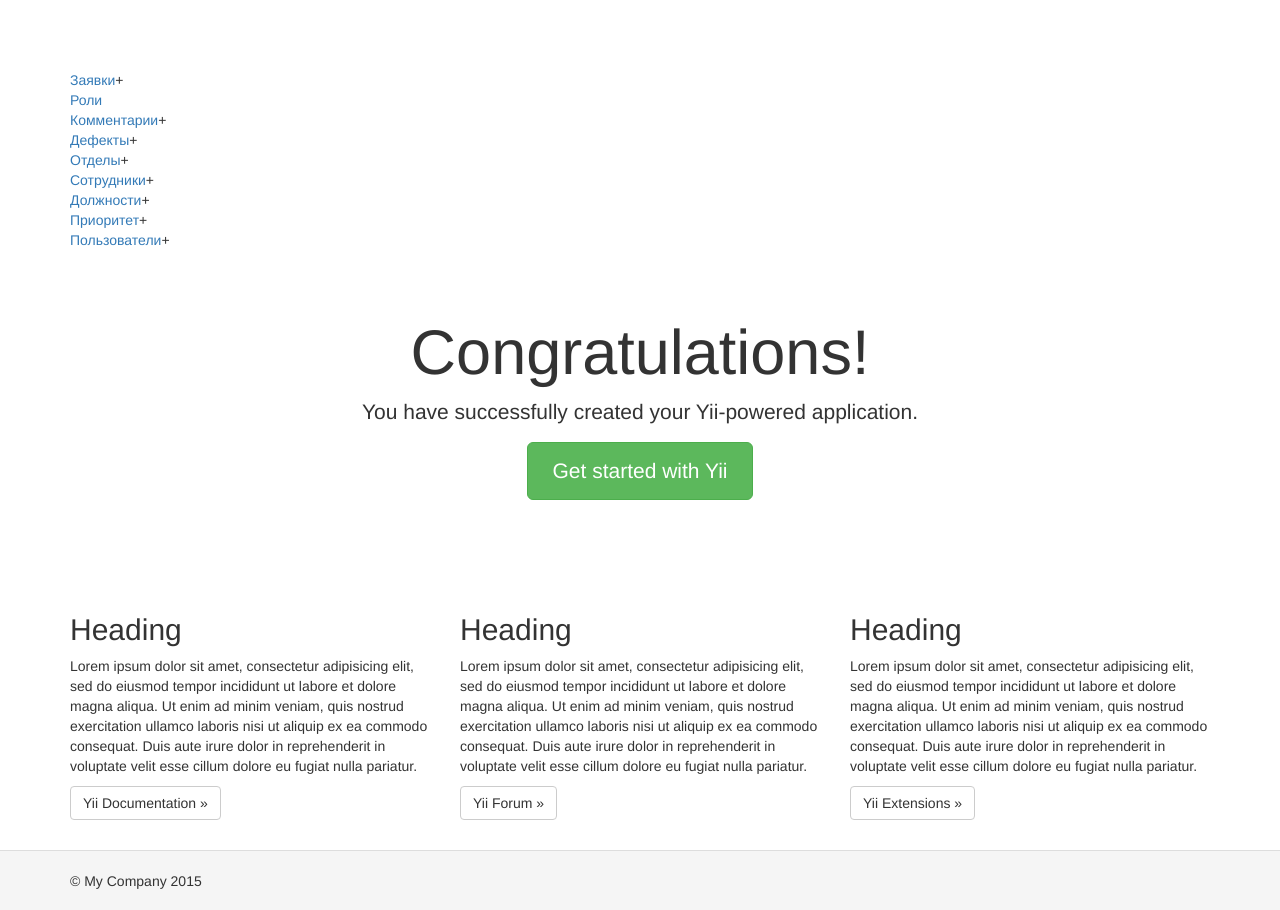
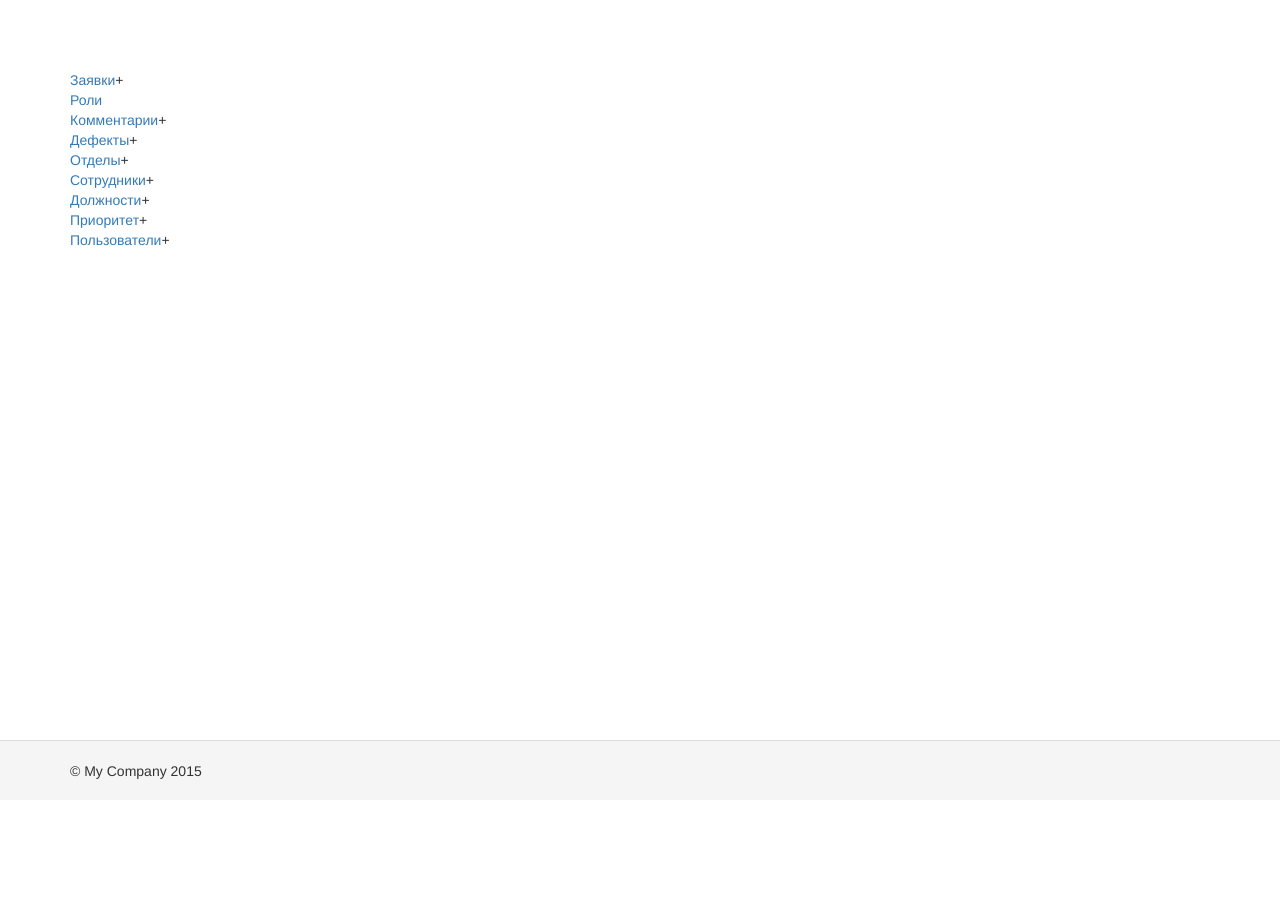
Before and after one commit to Skadelig/helpdesk, a Yii app: template views/site/index.php in a window 1280 px wide. After the commit the page ends 779 px from the top, so only its background shows below. Run offline with PHP 8.4 and a stand-in for Yii, Linux system fonts and the light colour scheme; the template is opened without the code that fills it, so the values that code supplies are empty; some libraries are stand-ins or nearby versions.

Commit message:
no message

```diff
--- a/views/site/index.php
+++ b/views/site/index.php
@@ -1,7 +1,8 @@
 <?php
 use yii\helpers\Html;
+use yii\grid\GridView;
 /* @var $this yii\web\View */
-$this->title = 'My Yii Application';
+$this->title = 'Заявки';
 ?>
 <div class="site-index">
         <div class="row">
@@ -19,47 +20,16 @@ $this->title = 'My Yii Application';
 
             </div>
         </div>
-    <div class="jumbotron">
-        <h1>Congratulations!</h1>
 
-        <p class="lead">You have successfully created your Yii-powered application.</p>
-
-        <p><a class="btn btn-lg btn-success" href="http://www.yiiframework.com">Get started with Yii</a></p>
-    </div>
 
     <div class="body-content">
 
         <div class="row">
-            <div class="col-lg-4">
-                <h2>Heading</h2>
+            <div class="col-lg-12">
 
-                <p>Lorem ipsum dolor sit amet, consectetur adipisicing elit, sed do eiusmod tempor incididunt ut labore et
-                    dolore magna aliqua. Ut enim ad minim veniam, quis nostrud exercitation ullamco laboris nisi ut aliquip
-                    ex ea commodo consequat. Duis aute irure dolor in reprehenderit in voluptate velit esse cillum dolore eu
-                    fugiat nulla pariatur.</p>
 
-                <p><a class="btn btn-default" href="http://www.yiiframework.com/doc/">Yii Documentation &raquo;</a></p>
             </div>
-            <div class="col-lg-4">
-                <h2>Heading</h2>
 
-                <p>Lorem ipsum dolor sit amet, consectetur adipisicing elit, sed do eiusmod tempor incididunt ut labore et
-                    dolore magna aliqua. Ut enim ad minim veniam, quis nostrud exercitation ullamco laboris nisi ut aliquip
-                    ex ea commodo consequat. Duis aute irure dolor in reprehenderit in voluptate velit esse cillum dolore eu
-                    fugiat nulla pariatur.</p>
-
-                <p><a class="btn btn-default" href="http://www.yiiframework.com/forum/">Yii Forum &raquo;</a></p>
-            </div>
-            <div class="col-lg-4">
-                <h2>Heading</h2>
-
-                <p>Lorem ipsum dolor sit amet, consectetur adipisicing elit, sed do eiusmod tempor incididunt ut labore et
-                    dolore magna aliqua. Ut enim ad minim veniam, quis nostrud exercitation ullamco laboris nisi ut aliquip
-                    ex ea commodo consequat. Duis aute irure dolor in reprehenderit in voluptate velit esse cillum dolore eu
-                    fugiat nulla pariatur.</p>
-
-                <p><a class="btn btn-default" href="http://www.yiiframework.com/extensions/">Yii Extensions &raquo;</a></p>
-            </div>
         </div>
 
     </div>
```
Also changed, not shown: views/req/index.php (+12 -0 lines).
